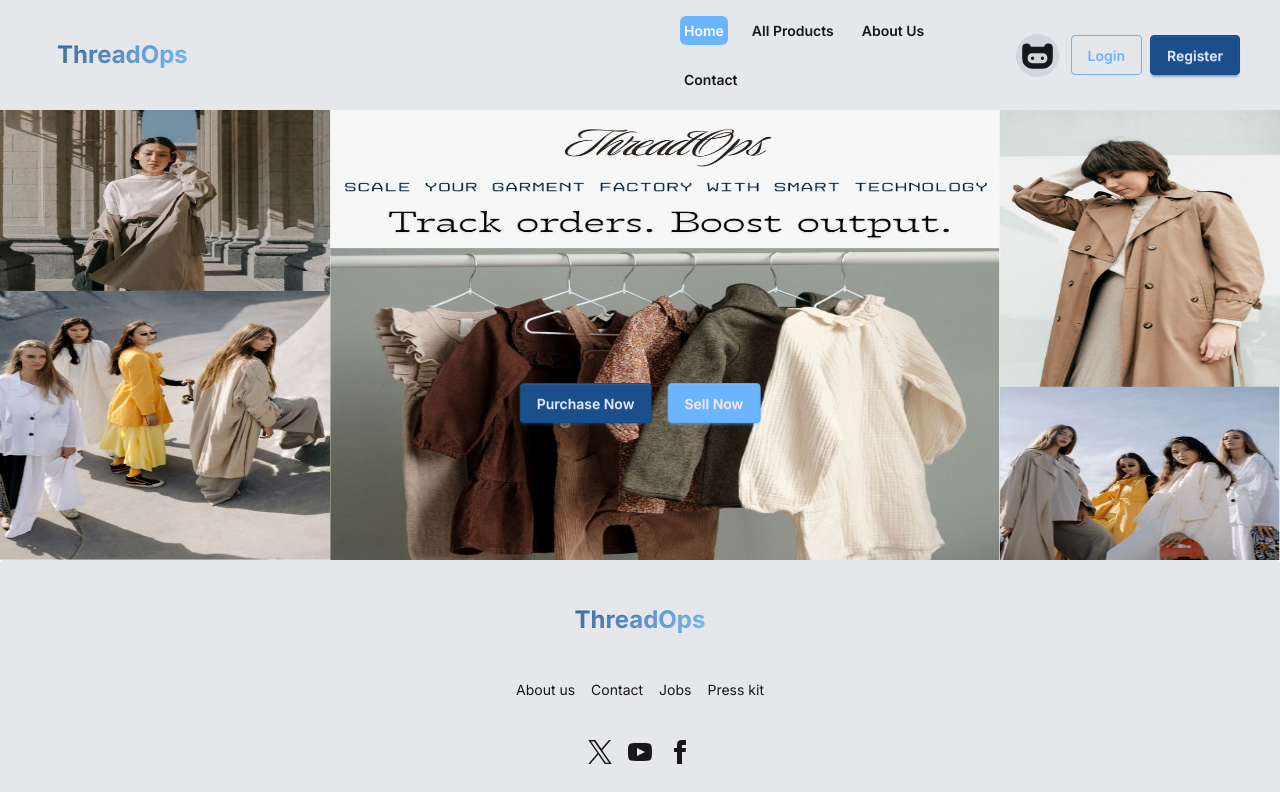
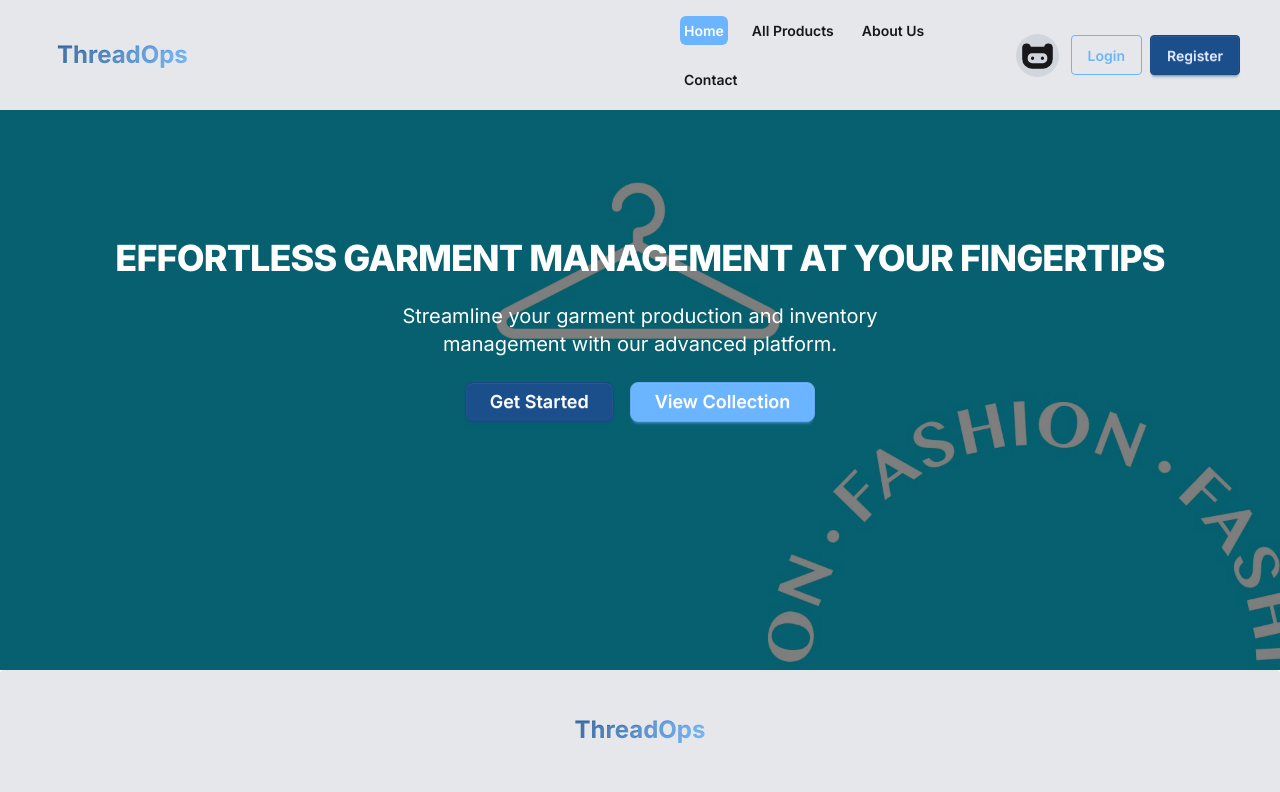
Before and after one commit to Ibne-Shahid/thread-ops-client-side, a React (Vite) app: page / in a window 1280 px wide. Shown: the top 792 px of the page. Built offline with nearby package versions, Linux system fonts and the light colour scheme; no server answers.

Commit message:
hero modified

```diff
--- a/src/components/HomeComponents/Hero.jsx
+++ b/src/components/HomeComponents/Hero.jsx
@@ -1,19 +1,33 @@
 import React from 'react'
-import { Link } from 'react-router'
 
 const Hero = () => {
-    return (
-        <div>
-            <div className='relative'>
-                <img className='h-[450px] w-full' src="/hero-img.jpg" alt="" />
-                <div className='absolute left-1/2 top-1/2 transform -translate-x-1/2 translate-y-12 flex space-x-4'>
-                    <Link className='btn btn-primary'>Purchase Now</Link>
-                    <Link className='btn btn-secondary'>Sell Now</Link>
-                </div>
-
-            </div>
+  return (
+    <section className="relative w-full md:h-[50vh] lg:h-[70vh] bg-cover bg-center" style={{ backgroundImage: "url('/hero.jpg')" }}>
+      <div className="absolute inset-0 bg-black opacity-50"></div> {/* Overlay */}
+      <div className="relative z-10 flex flex-col justify-center items-center text-center text-white px-6 py-8 space-y-6">
+        <h1 className="text-xl md:text-4xl font-extrabold tracking-tight uppercase md:mt-24">
+          Effortless Garment Management at Your Fingertips
+        </h1>
+        <p className="md:text-xl max-w-lg">
+          Streamline your garment production and inventory management with our advanced platform.
+        </p>
+        <div className="flex space-x-4">
+          <a
+            href="#get-started"
+            className="btn btn-primary text-white py-3 px-6 text-lg font-semibold rounded-lg hover:bg-warning-focus transition-all duration-300"
+          >
+            Get Started
+          </a>
+          <a
+            href="#sell"
+            className="btn btn-secondary text-white py-3 px-6 text-lg font-semibold rounded-lg hover:bg-primary-focus transition-all duration-300"
+          >
+            View Collection
+          </a>
         </div>
-    )
+      </div>
+    </section>
+  )
 }
 
 export default Hero
```
Also changed, not shown: public/hero-img.jpg (deleted), public/hero.jpg (added).
